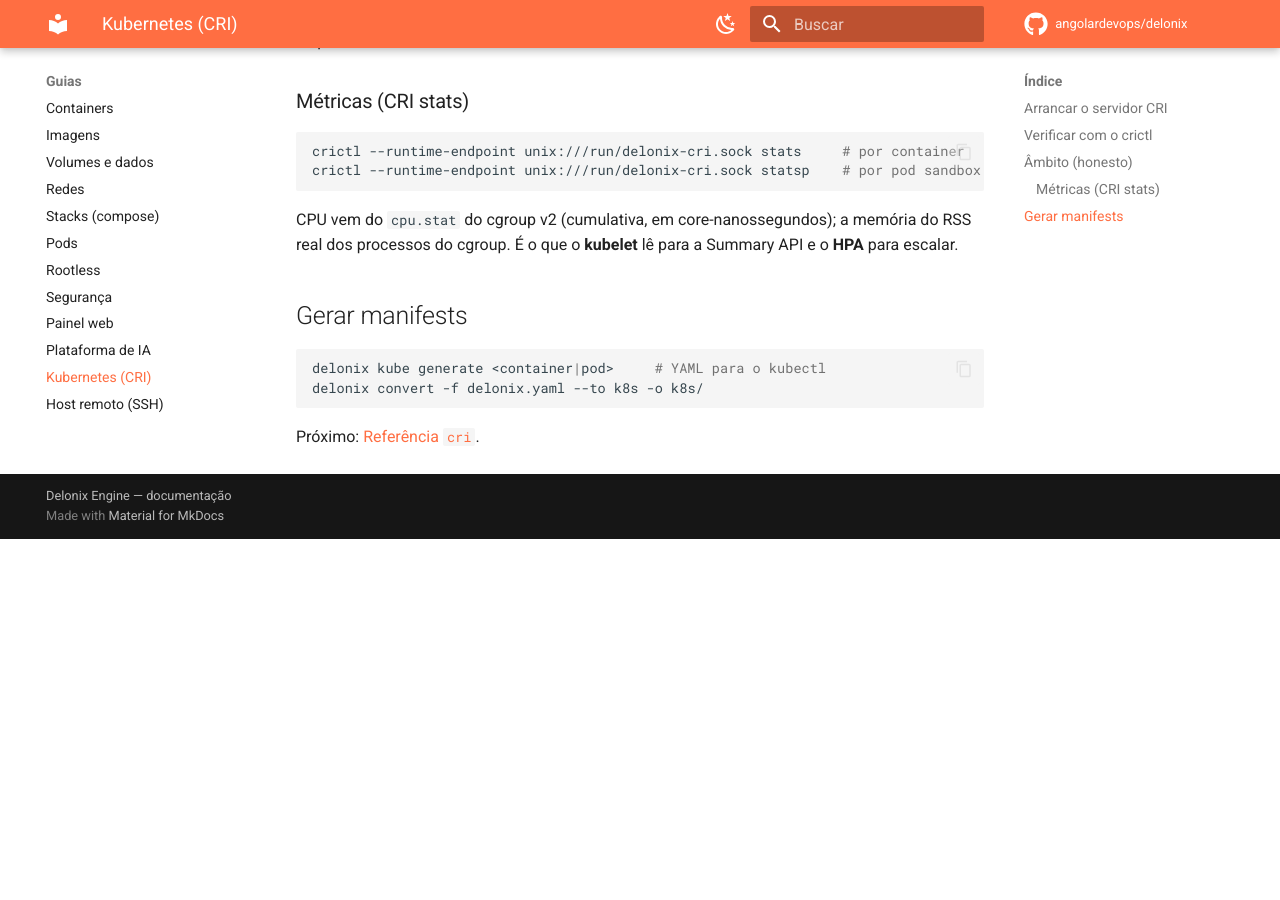
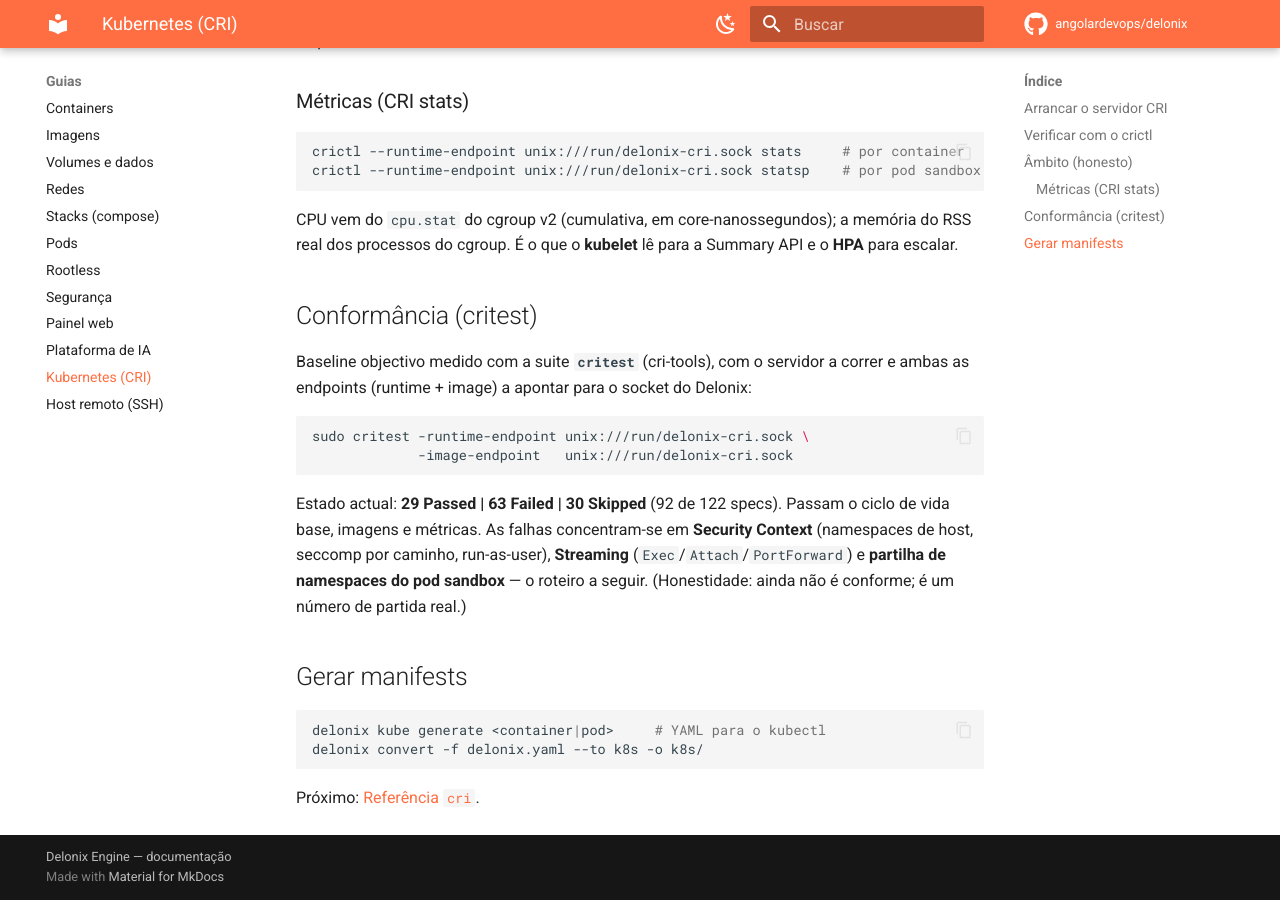
Before and after one commit to angolardevops/delonix, an MkDocs documentation site: the page built from docs/guides/kubernetes.md, in a window 1280 px wide and 900 px high, scrolled down 1221 px. Built offline with MkDocs 1.6.1 and Material for MkDocs 9.7.7, drawn with Linux system fonts in a browser that asks for light colours; comment, search, counter and statistics services are not loaded; before the commit the page ends 1760 px from its top, so only the background shows below that.

Commit message:
docs: imagens mínimas + baseline critest 29/92 v0.1.26

````diff
--- a/docs/guides/kubernetes.md
+++ b/docs/guides/kubernetes.md
@@ -50,6 +50,22 @@
 do RSS real dos processos do cgroup. É o que o **kubelet** lê para a Summary API e
 o **HPA** para escalar.
 
+## Conformância (critest)
+
+Baseline objectivo medido com a suite **`critest`** (cri-tools), com o servidor a
+correr e ambas as endpoints (runtime + image) a apontar para o socket do Delonix:
+
+```bash
+sudo critest -runtime-endpoint unix:///run/delonix-cri.sock \
+             -image-endpoint   unix:///run/delonix-cri.sock
+```
+
+Estado actual: **29 Passed | 63 Failed | 30 Skipped** (92 de 122 specs). Passam o
+ciclo de vida base, imagens e métricas. As falhas concentram-se em **Security
+Context** (namespaces de host, seccomp por caminho, run-as-user), **Streaming**
+(`Exec`/`Attach`/`PortForward`) e **partilha de namespaces do pod sandbox** — o
+roteiro a seguir. (Honestidade: ainda não é conforme; é um número de partida real.)
+
 ## Gerar manifests
 
 ```bash
````
